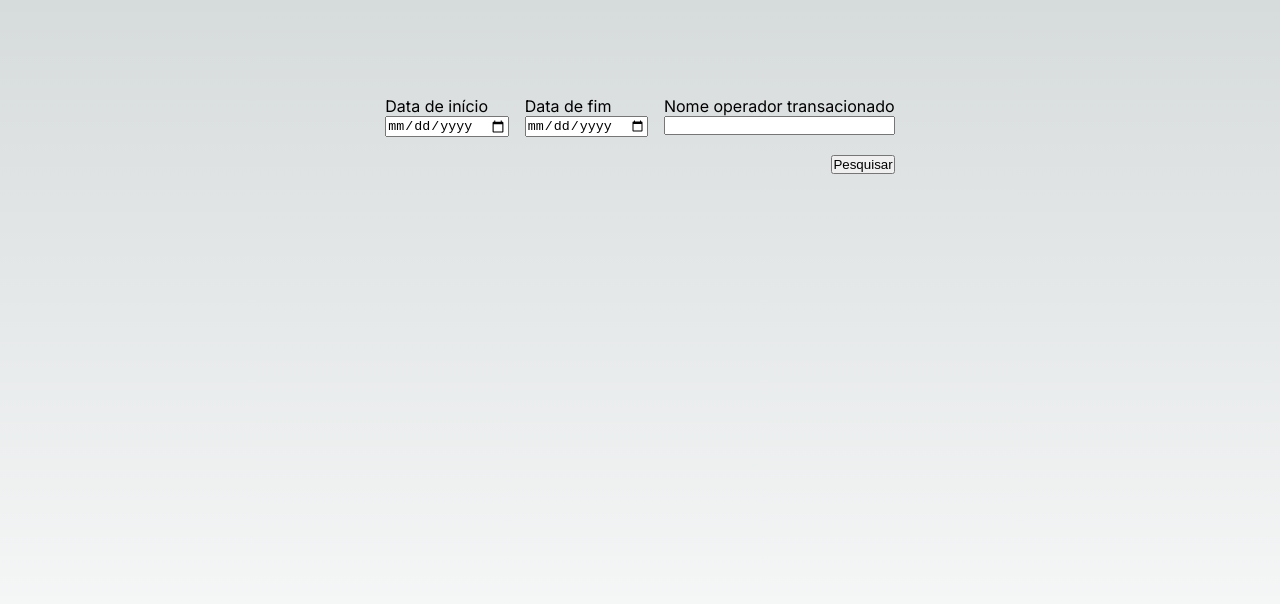
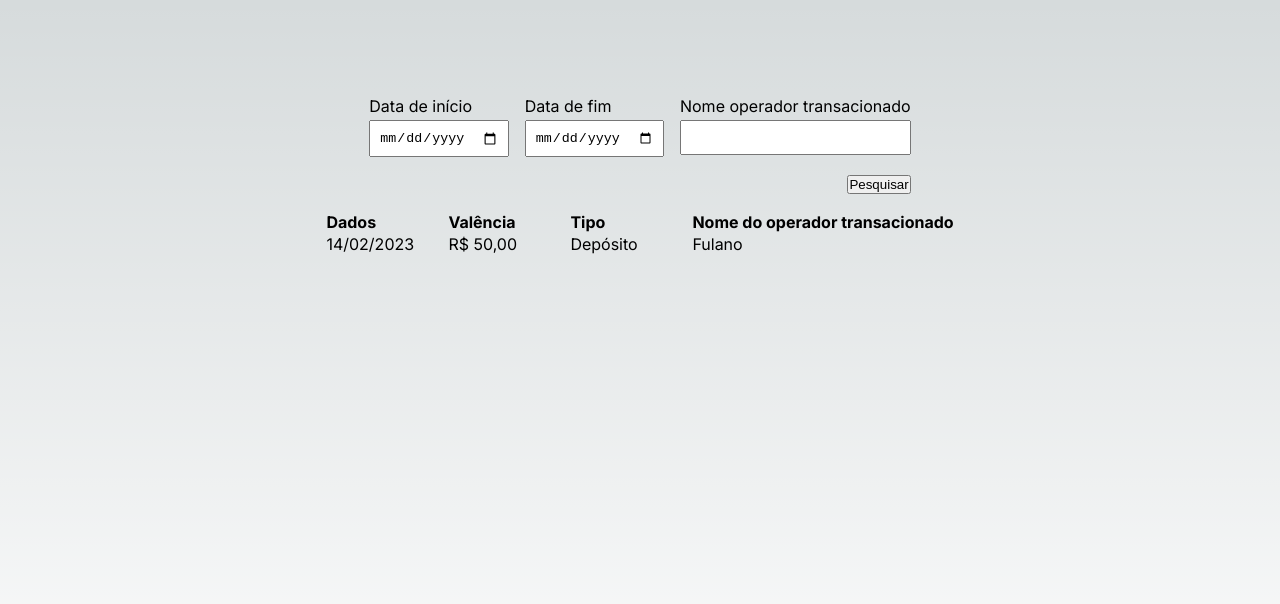
Before and after one commit to jefferson-julio/supera-desafio-react, a Next.js app: page / in a window 1280 px wide. Shown: the top 604 px of the page. Built offline with nearby package versions, Linux system fonts and the light colour scheme.

Commit message:
feature: componente de resultado de pesquisa

```diff
--- /dev/null
+++ b/src/app/components/ResultTable.tsx
@@ -0,0 +1,27 @@
+import styles from '../page.module.css';
+
+export default function ResultTable() {
+  return (
+    <div>
+      <table className={styles.table}>
+        <thead>
+          <tr>
+            <th>Dados</th>
+            <th>Valência</th>
+            <th>Tipo</th>
+            <th>Nome do operador transacionado</th>
+          </tr>
+        </thead>
+
+        <tbody>
+          <tr>
+            <td>14/02/2023</td>
+            <td>R$ 50,00</td>
+            <td>Depósito</td>
+            <td>Fulano</td>
+          </tr>
+        </tbody>
+      </table>
+    </div>
+  )
+}
--- a/src/app/page.module.css
+++ b/src/app/page.module.css
@@ -1,7 +1,6 @@
 .main {
   display: flex;
   flex-direction: column;
-  justify-content: space-between;
   align-items: center;
   padding: 6rem;
   min-height: 100vh;
@@ -16,10 +15,23 @@
   flex-direction: column;
 }
 
+.inputBox label {
+  margin-bottom: 0.25rem;
+}
+
+.inputBox input {
+  padding: 0.5rem;
+}
+
 .row {
   display: flex;
   flex-direction: row;
   gap: 1rem;
+}
+
+.table th {
+  text-align: left;
+  min-width: 120px;
 }
 
 .formSubmitButton {
--- a/src/app/page.tsx
+++ b/src/app/page.tsx
@@ -1,5 +1,6 @@
 'use client'
 
+import ResultTable from './components/ResultTable';
 import SearchForm, { SearchFormFilter } from './components/SearchForm'
 import styles from './page.module.css'
 
@@ -11,6 +12,9 @@ export default function Home() {
   return (
     <main className={styles.main}>
       <SearchForm onSubmit={handleFormSubmit} />
+      <div className={styles.verticalSpace} />
+
+      <ResultTable />
     </main>
   )
 }
```
